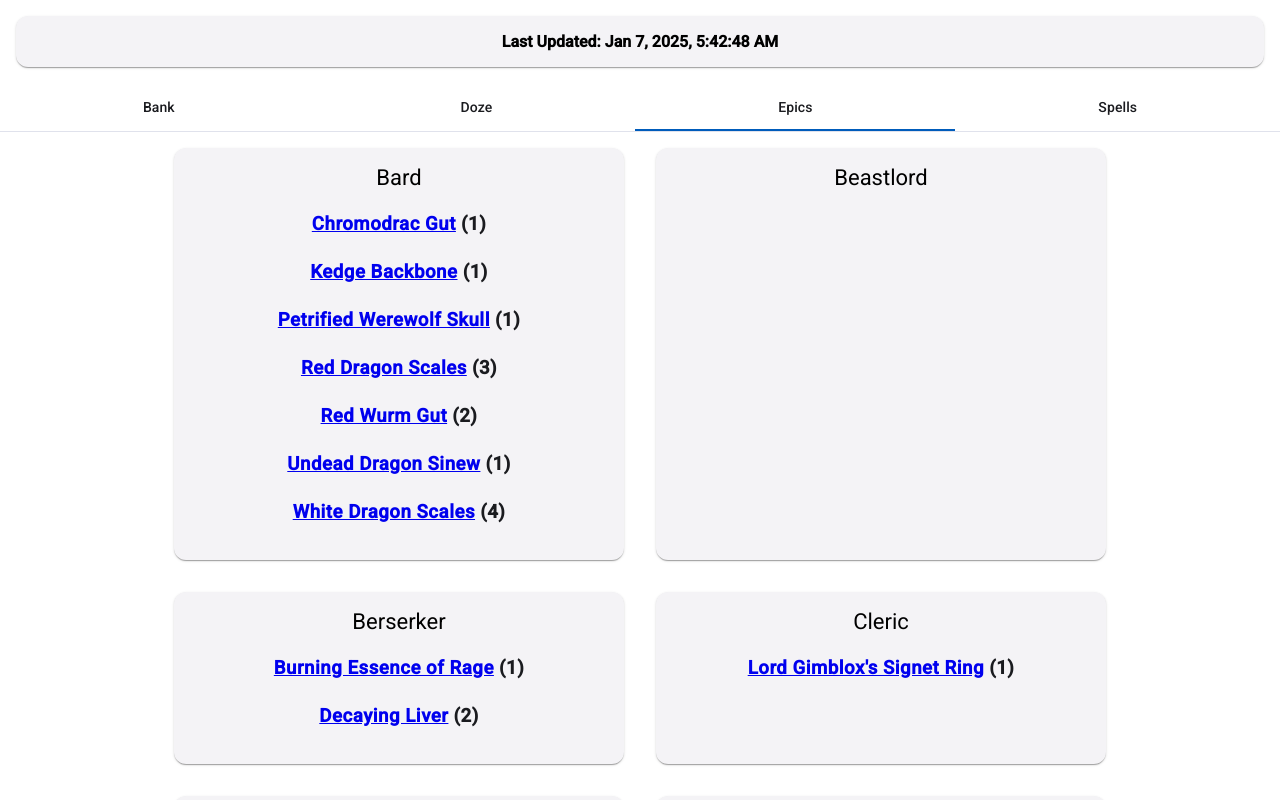
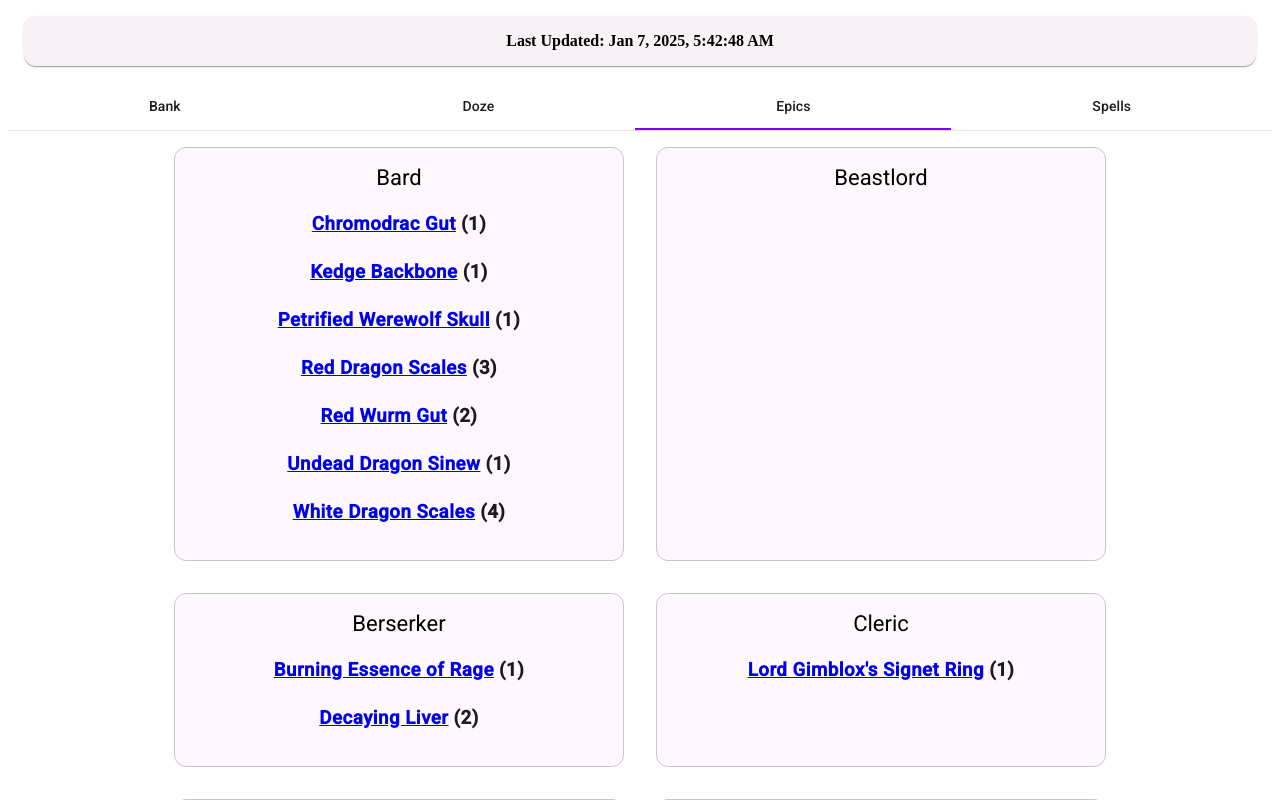
Before and after one commit to pogoism9/thj-dnt-main, an Angular app: page /bank in a window 1280 px wide. Both pictures are taken after a click on the tab "Epics". Shown: the top 800 px of the page. Built offline with nearby package versions, Linux system fonts and the light colour scheme.

Commit message:
System theme association

```diff
--- a/src/app/bank/bank.component.html
+++ b/src/app/bank/bank.component.html
@@ -20,7 +20,11 @@
             </mat-list>
             <ng-template #epics>
                 <div class="card-container">
-                    <mat-card *ngFor="let class of Classes; let idx = index" class="spaced-card">
+                    <mat-card
+                        *ngFor="let class of Classes; let idx = index"
+                        class="spaced-card"
+                        appearance="outlined"
+                    >
                         <mat-card-content class="center-text bold-text">
                             <mat-card-title>{{ class }}</mat-card-title>
                             <mat-list>
--- a/src/styles.scss
+++ b/src/styles.scss
@@ -1,4 +1,10 @@
-/* You can add global styles to this file, and also import other style files */
+@use '@angular/material' as mat;
 
-html, body { height: 100%; }
-body { margin: 0; font-family: Roboto, "Helvetica Neue", sans-serif; }
+html {
+  color-scheme: light dark;
+  @include mat.theme((
+    color: mat.$violet-palette,
+    typography: Roboto,
+    density: 0
+  ));
+}
```
